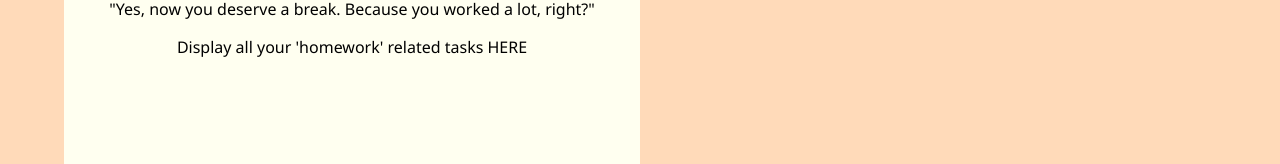
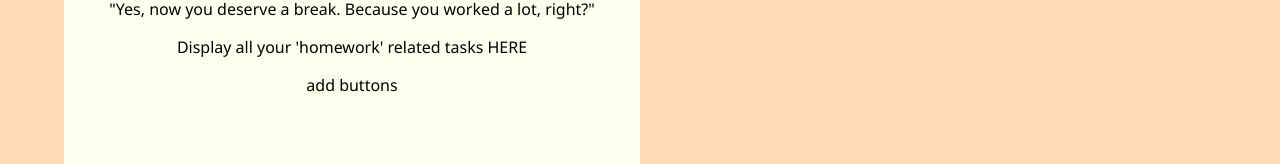
Before and after one commit to Minna-Nguyen/react_harjoitustyo, a React (Create React App) app in the folder project/: page /homework in a window 1280 px wide. Shown: the part 292-456 px from the top of the page. Built offline with nearby package versions, Linux system fonts and the light colour scheme; no server answers.

Commit message:
TODO: add buttons to display TODO items

```diff
--- a/project/src/Home.js
+++ b/project/src/Home.js
@@ -6,6 +6,7 @@ function Home(props) {
         <div className="box">
           <h3>Welcome, get started with your to do list!</h3>
           <p> display all the tasks HERE</p>
+          <p>buttons that will lead to the other pages</p>
         </div>
       </div>
       {/* <div className="shadow-line">
--- a/project/src/Homework.js
+++ b/project/src/Homework.js
@@ -10,6 +10,7 @@ function Homework(props) {
             "Yes, now you deserve a break. Because you worked a lot, right?"
           </p>
           <p>Display all your 'homework' related tasks HERE</p>
+          <p> add buttons</p>
         </div>
       </div>
     </>
--- a/project/src/HouseChores.js
+++ b/project/src/HouseChores.js
@@ -7,6 +7,7 @@ function HouseChores(props) {
           <h1>Your House Chores tasks</h1>
           <p>“Make it work, make it right, make it fast.” – Kent Beck</p>
           <p>Display all the *House Chores' related tasks HERE</p>
+          <p> add buttons</p>
         </div>
       </div>
     </>
--- a/project/src/OtherTasks.js
+++ b/project/src/OtherTasks.js
@@ -10,6 +10,7 @@ function OtherTasks(props) {
             House
           </p>
           <p> display only 'other task' related tasks HERE</p>
+          <p> add buttons</p>
         </div>
       </div>
     </>
```
